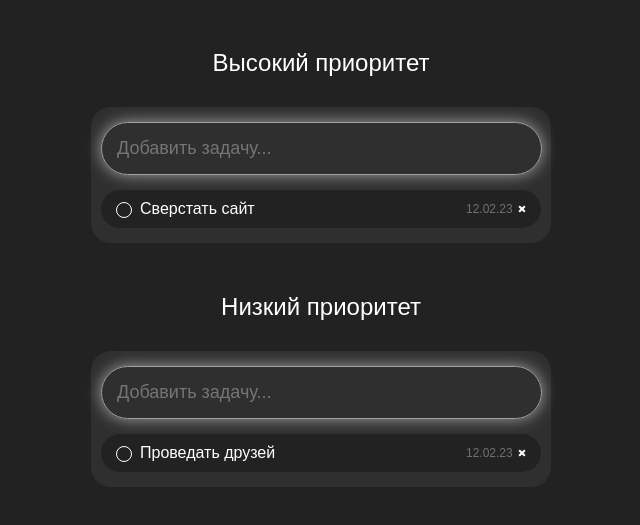
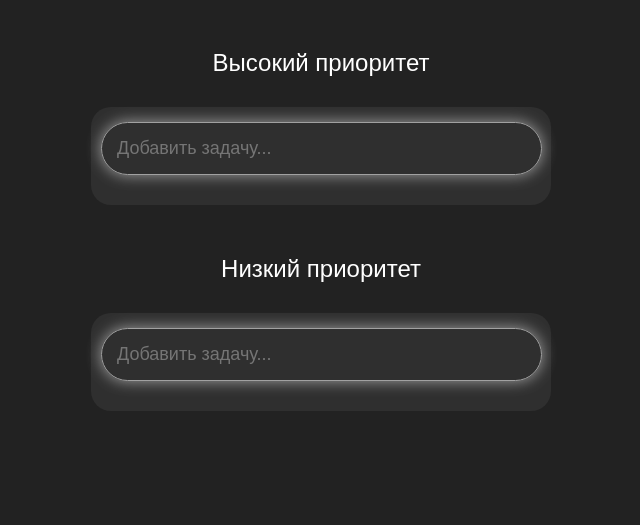
Before and after one commit to Kustiche/ToDo, a website built with Vite: page index.html in a window 1280 px wide. Shown: the part 195-720 px from the top of the page, without its empty margins (319-959 px from the left). Built offline with nearby package versions, Linux system fonts and the light colour scheme; a web font is replaced by a local one.

Commit message:
Removed decorative tasks

```diff
--- a/index.html
+++ b/index.html
@@ -28,18 +28,7 @@
 									/>
 								</div>
 							</form>
-							<div class="todo__inner-tasks">
-								<div class="todo__task">
-									<div class="todo__task-left">
-										<input class="todo__btn btn-reset" type="checkbox" />
-										<p class="todo__text">Сверстать сайт</p>
-									</div>
-									<div class="todo__task-right">
-										<span class="todo__task-time">12.02.23</span>
-										<button class="todo__btn-close btn-reset"></button>
-									</div>
-								</div>
-							</div>
+							<div class="todo__inner-tasks"></div>
 						</div>
 					</div>
 					<div class="todo__priorities">
@@ -54,18 +43,7 @@
 									/>
 								</div>
 							</form>
-							<div class="todo__inner-tasks">
-								<div class="todo__task">
-									<div class="todo__task-left">
-										<input class="todo__btn btn-reset" type="checkbox" />
-										<p class="todo__text">Проведать друзей</p>
-									</div>
-									<div class="todo__task-right">
-										<span class="todo__task-time">12.02.23</span>
-										<button class="todo__btn-close btn-reset"></button>
-									</div>
-								</div>
-							</div>
+							<div class="todo__inner-tasks"></div>
 						</div>
 					</div>
 				</div>
```
